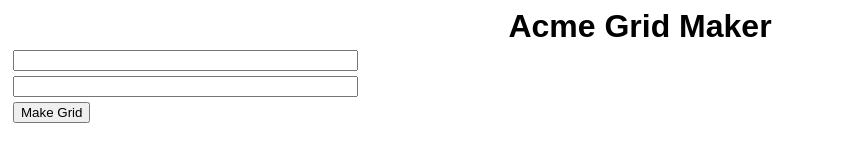
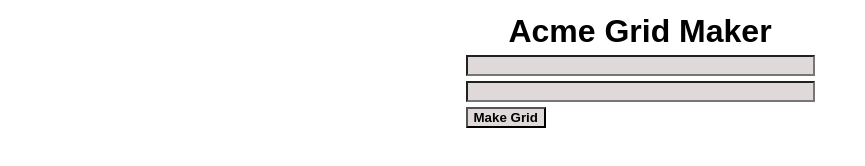
Before and after one commit to amolsaxe3/acme-grid-maker, a plain HTML site: page index.html in a window 1280 px wide. Shown: the whole page, without its empty margins (0-865 px from the left). Drawn offline with Linux system fonts and the light colour scheme.

Commit message:
adding code

```diff
--- a/index.html
+++ b/index.html
@@ -2,12 +2,25 @@
 <html>
 <head>
 <style>
+
+    #containerDiv {
+        display: flex;
+        flex-wrap: wrap;
+        align-items: center;
+        justify-content: center;
+    }
+
     input,button,h1 {
         display: flex;
         align-items: center;
         justify-content: center;
         font-family: sans-serif;
+        font-weight: bold;
         margin: 5px;
+    }
+
+    input,button {
+        background-color: rgb(223, 217, 217);
     }
 
 .cell {
@@ -24,15 +37,15 @@
 </head>
 <body>
 
-<h1>Acme Grid Maker</h1>
+<div id='containerDiv'>
 
 <div>
+    <h1>Acme Grid Maker</h1>
     <input type="text" name="rows" id='row-input' size="40">
     <input type="text" name="columns" id = 'column-input' size="40">
     <button>Make Grid</button>
+    <div id="grid-container"></div>
 </div>
-<div id="grid-container"></div>
-
 </body>
 <script>
         let gridContainer = document.querySelector('#grid-container')
```
